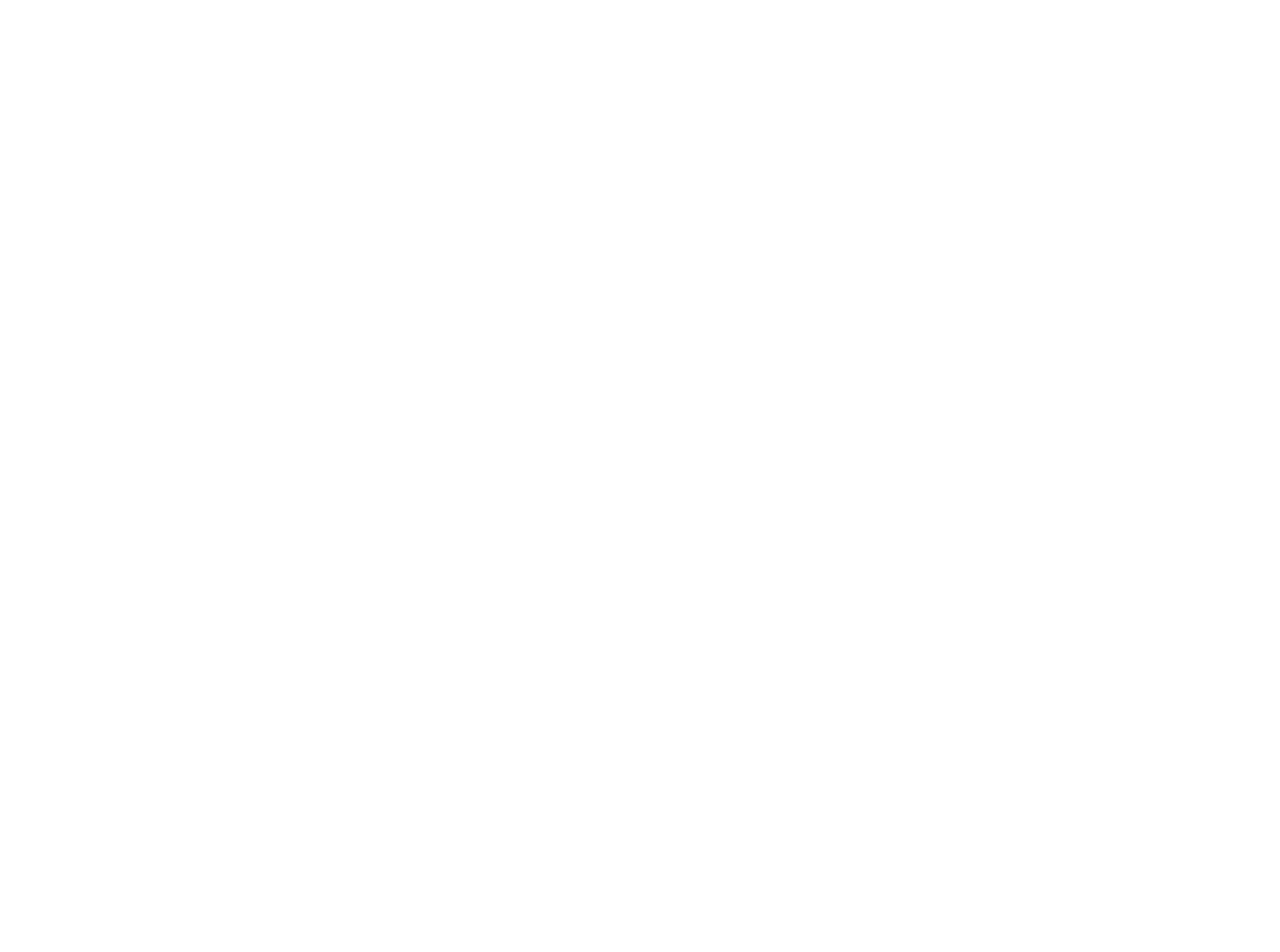
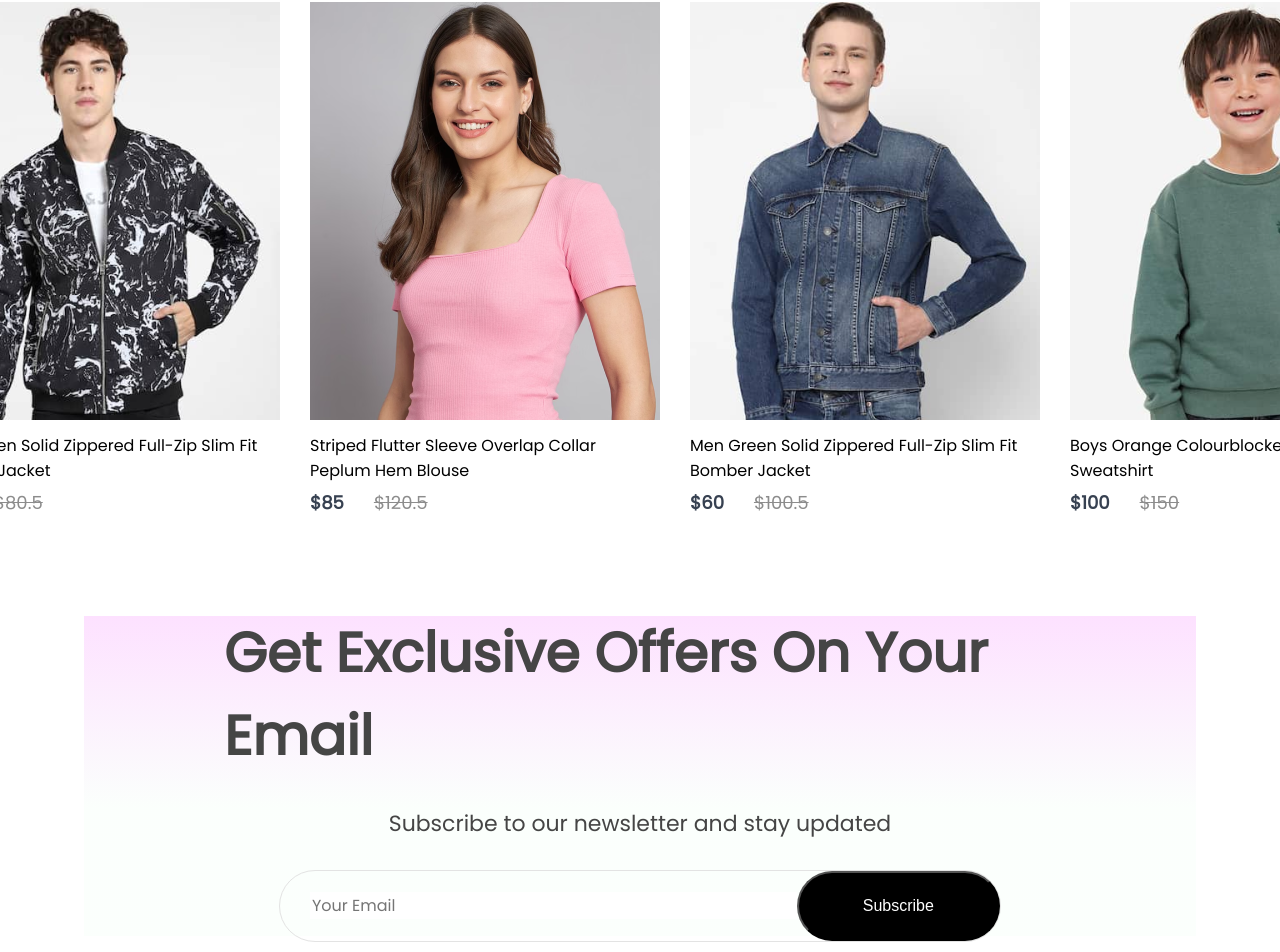
Before and after one commit to harshahossain/slick-dress, a React (Create React App) app: page / in a window 1280 px wide. Shown: the part 2942-3894 px from the top of the page. Before the commit the page ends 2247 px from the top, so only its background shows below. Built offline with nearby package versions, Linux system fonts and the light colour scheme.

Commit message:
added NewCollections and NewsLetter

```diff
--- /dev/null
+++ b/src/Components/NewCollections/NewCollections.css
@@ -0,0 +1,26 @@
+.new-collections {
+  display: flex;
+  flex-direction: column;
+  align-items: center;
+  gap: 10px;
+  margin-bottom: 100px;
+}
+.new-collections h1 {
+  color: #171717;
+  font-size: 50px;
+  font-weight: 600;
+}
+.new-collections hr {
+  width: 200px;
+  height: 6px;
+  border-radius: 10px;
+  background: #252525;
+}
+.collections {
+  display: grid;
+  grid-template-columns: 1fr 1fr 1fr 1fr;
+  margin-top: 50px;
+  gap: 30px;
+  margin-left: 45px;
+  margin-right: -25px;
+}
--- /dev/null
+++ b/src/Components/NewCollections/NewCollections.jsx
@@ -0,0 +1,26 @@
+import "./NewCollections.css";
+import new_collections from "../Assets/new_collections";
+import Item from "../Item/Item";
+
+export default function NewCollections() {
+  return (
+    <div className="new-collections">
+      <h1>NEW COLLECTIONS</h1>
+      <hr />
+      <div className="collections">
+        {new_collections.map((item, i) => {
+          return (
+            <Item
+              key={item.id}
+              id={item.id}
+              name={item.name}
+              image={item.image}
+              newPrice={item.new_price}
+              oldPrice={item.old_price}
+            />
+          );
+        })}
+      </div>
+    </div>
+  );
+}
--- /dev/null
+++ b/src/Components/NewsLetter/NewsLetter.css
@@ -0,0 +1,54 @@
+.newsletter {
+  width: 65%;
+  height: 40vh;
+  display: flex;
+  flex-direction: column;
+  align-items: center;
+  justify-content: center;
+  margin: auto;
+  padding: 0px 140px;
+  margin-bottom: 150px;
+  background: linear-gradient(180deg, #fde1ff 0%, #e1ffea22 60%);
+  gap: 30px;
+}
+.newsletter h1 {
+  color: #454545;
+  font-size: 55px;
+  font-weight: 600;
+}
+.newsletter p {
+  color: #454545;
+  font-size: 22px;
+}
+.newsletter div {
+  display: flex;
+  align-items: center;
+  justify-content: space-between;
+  width: 720px;
+  height: 70px;
+  border-radius: 80px;
+  border: 1px solid #e3e3e3;
+}
+.newsletter input {
+  width: 500px;
+  margin-left: 30px;
+  border: none;
+  outline: none;
+  color: #616161;
+  font-family: Poppins;
+  font-size: 16px;
+}
+
+.newsletter div button {
+  width: 210px;
+  height: 70px;
+  border-radius: 80px;
+  background: black;
+  color: white;
+  font-size: 16px;
+  cursor: pointer;
+}
+.newsletter div button:hover {
+  color: black;
+  background: white;
+}
--- /dev/null
+++ b/src/Components/NewsLetter/NewsLetter.jsx
@@ -0,0 +1,14 @@
+import "./NewsLetter.css";
+
+export default function NewsLetter() {
+  return (
+    <div className="newsletter">
+      <h1>Get Exclusive Offers On Your Email</h1>
+      <p>Subscribe to our newsletter and stay updated</p>
+      <div>
+        <input type="email" placeholder="Your Email" />
+        <button>Subscribe</button>
+      </div>
+    </div>
+  );
+}
--- a/src/Pages/Home.jsx
+++ b/src/Pages/Home.jsx
@@ -2,6 +2,8 @@
 import Hero from "../Components/Hero/Hero";
 import Popular from "../Components/Popular/Popular";
 import Offers from "../Components/Offers/Offers";
+import NewCollections from "../Components/NewCollections/NewCollections";
+import NewsLetter from "../Components/NewsLetter/NewsLetter";
 
 export default function Home() {
   return (
@@ -9,6 +11,8 @@
       <Hero />
       <Popular />
       <Offers />
+      <NewCollections />
+      <NewsLetter />
     </div>
   );
 }
```
